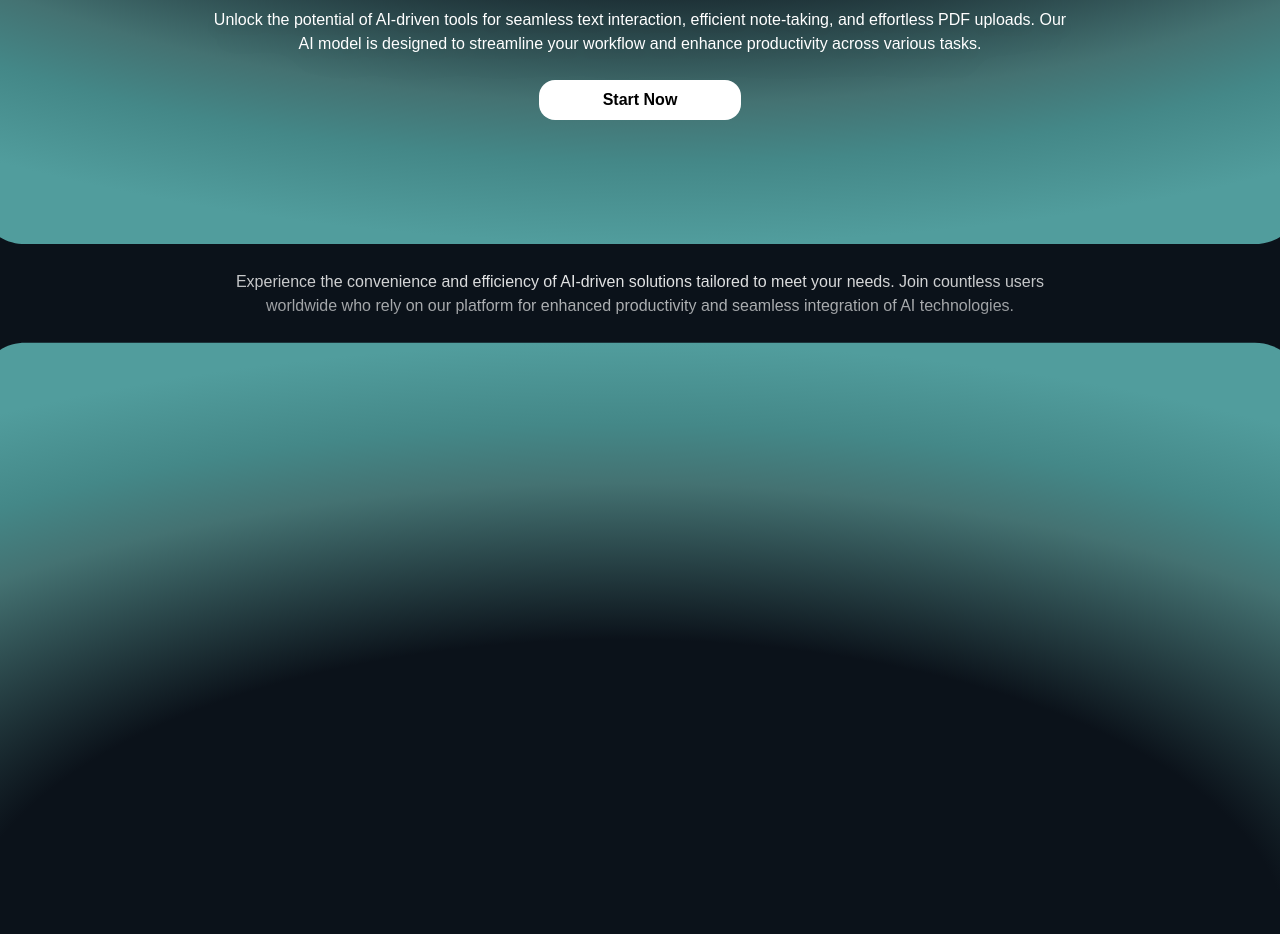
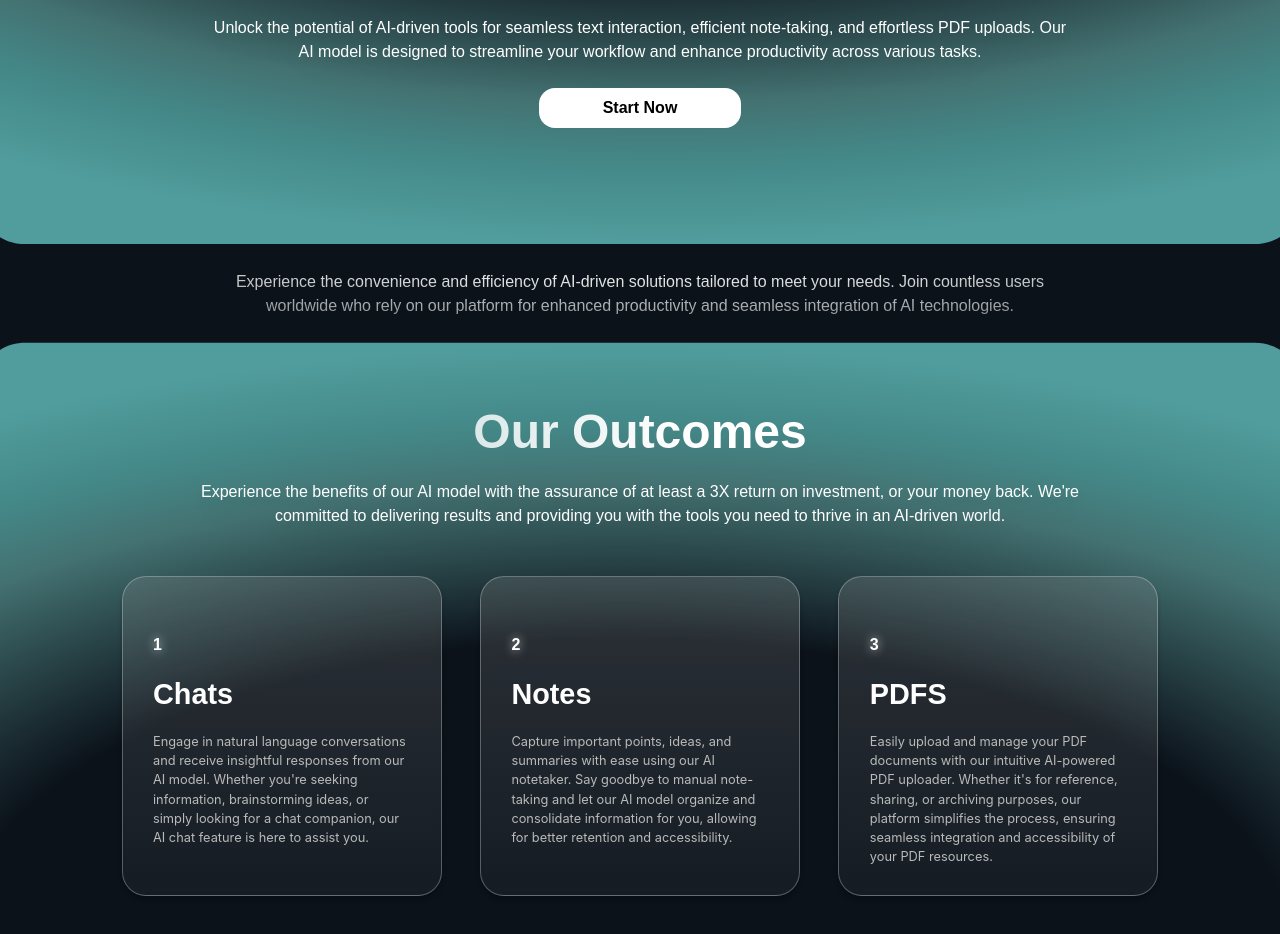
Before and after one commit to sakshamshahu/AIEDS, a React (Create React App) app in the folder client/: page / in a window 1280 px wide. Shown: the part 1618-2552 px from the top of the page. Built offline with nearby package versions, Linux system fonts and the light colour scheme.

Commit message:
feat: Outcomes content for ContextSection

```diff
--- a/client/src/components/home/ContextSection.tsx
+++ b/client/src/components/home/ContextSection.tsx
@@ -8,8 +8,8 @@ const ContextSection = () => {
           <div className="py-1 px-4 flex justify-center items-center text-[0.8rem]  bordergradient rounded-2xl bg-secondary-background font-plusjakarta font-medium text-primary-white">
             Attention: AI Enthusiasts and Knowledge Seekers
           </div>
-          <h1 className="text-primary-white font-plusjakarta font-bold w-[60rem] text-[3rem] text-center titletextbackground">Harness the Power of AI: <br /> Explore Chat, Notes, and PDF Upload Capabilities</h1>
-          <p className='text-[1rem] text-primary-white w-[54rem] text-center font-plusjakarta drop-shadow-xl shadow-black'>Unlock the potential of AI-driven tools for seamless text interaction, efficient note-taking, and effortless PDF uploads. Our AI model is designed to streamline your workflow and enhance productivity across various tasks.</p>
+          <h1 className="text-primary-white font-plusjakarta font-bold w-[60rem] text-[3rem] text-center titletextbackground mt-1">Harness the Power of AI: <br /> Explore Chat, Notes, and PDF Upload Capabilities</h1>
+          <p className='text-[1rem] text-primary-white w-[54rem] text-center font-plusjakarta drop-shadow-xl shadow-black mt-3'>Unlock the potential of AI-driven tools for seamless text interaction, efficient note-taking, and effortless PDF uploads. Our AI model is designed to streamline your workflow and enhance productivity across various tasks.</p>
           <button className="bg-white rounded-2xl text-black font-plusjakarta font-semibold text-[1rem] py-2 px-[4rem] mt-6">
             Start Now
           </button>
@@ -20,6 +20,27 @@ const ContextSection = () => {
       </div>
       <div className='relative w-[83rem] h-[38rem]'>
         <img src={rectangle} className="absolute w-[83rem] rotate-180" alt="" />
+        <div className="z-5 absolute w-full h-full flex flex-col justify-center items-center">
+          <h1 className="text-primary-white font-plusjakarta font-bold w-[60rem] text-[3rem] text-center titletextbackground">Our Outcomes</h1>
+          <p className='text-[1rem] text-primary-white w-[57rem] text-center font-plusjakarta drop-shadow-xl shadow-black mt-3'>Experience the benefits of our AI model with the assurance of at least a 3X return on investment, or your money back. We're committed to delivering results and providing you with the tools you need to thrive in an AI-driven world.</p>
+          <div className="flex justify-center items-center w-full h-fit mt-12 gap-[2.4rem]">
+              <div className="flex flex-col justify-center items-start gap-[1rem] contextboxbackground rounded-[1.5rem] w-[20rem] h-[20rem] border-[0.06px] border-gray-100 px-[1.9rem] py-[3.3rem] bg-opacity-10 border-opacity-30">
+                <div className="w-[1rem] font-plusjakarta font-bold text-primary-white text-[1rem] contextboxtextshadow">1</div>
+                <div className="w-fit font-plusjakarta font-bold text-primary-white text-[1.8rem]">Chats</div>
+                <div className="w-[16rem] h-[6.7rem] text-[0.8rem] text-tertiary-white text-left">Engage in natural language conversations and receive insightful responses from our AI model. Whether you're seeking information, brainstorming ideas, or simply looking for a chat companion, our AI chat feature is here to assist you.</div>
+              </div>
+              <div className="flex flex-col justify-center items-start gap-[1rem] contextboxbackground rounded-[1.5rem] w-[20rem] h-[20rem] border-[0.06px] border-gray-100 px-[1.9rem] py-[3.3rem] bg-opacity-10 border-opacity-30">
+                <div className="w-[1rem] font-plusjakarta font-bold text-primary-white text-[1rem] contextboxtextshadow">2</div>
+                <div className="w-fit font-plusjakarta font-bold text-primary-white text-[1.8rem]">Notes</div>
+                <div className="w-[16rem] h-[6.7rem] text-[0.8rem] text-tertiary-white text-left">Capture important points, ideas, and summaries with ease using our AI notetaker. Say goodbye to manual note-taking and let our AI model organize and consolidate information for you, allowing for better retention and accessibility.</div>
+              </div>
+              <div className="flex flex-col justify-center items-start gap-[1rem] contextboxbackground rounded-[1.5rem] w-[20rem] h-[20rem] border-[0.06px] border-gray-100 px-[1.9rem] py-[3.3rem] bg-opacity-10 border-opacity-30">
+                <div className="w-[1rem] font-plusjakarta font-bold text-primary-white text-[1rem] contextboxtextshadow">3</div>
+                <div className="w-fit font-plusjakarta font-bold text-primary-white text-[1.8rem]">PDFS</div>
+                <div className="w-[16rem] h-[6.7rem] text-[0.8rem] text-tertiary-white text-left">Easily upload and manage your PDF documents with our intuitive AI-powered PDF uploader. Whether it's for reference, sharing, or archiving purposes, our platform simplifies the process, ensuring seamless integration and accessibility of your PDF resources.</div>
+              </div>
+          </div>
+        </div>
       </div>
     </div>
   )
--- a/client/src/components/home/HeroSection.tsx
+++ b/client/src/components/home/HeroSection.tsx
@@ -8,7 +8,7 @@ const HeroSection = () => {
 
             <div className='flex flex-col w-full items-center justify-start h-full mt-[6rem]'>
                 <div className='font-redhat font-black text-[6rem] leading-none textbackground'>AIEDS</div>
-                <div className='font-redhat font-black text-[1.25rem]  rleading-none text-primary-white'>Revise, Adapt, Unleash</div>
+                <div className='font-redhat font-black text-[1.25rem]  leading-none text-primary-white'>Revise, Adapt, Unleash</div>
                 <div className='flex justify-center items-center w-full h-[100vh] relative'>
                     <img src={grid} className='w-[70rem] translate-x-0 pr-[4rem] absolute' alt="" />
                     <img src={heroVector} className='w-[40rem] translate-x-6 z-5 pr-[4rem] absolute' alt="" />
--- a/client/src/index.css
+++ b/client/src/index.css
@@ -89,15 +89,27 @@ code {
   border-radius: 50px;
   border: 2px solid transparent;
   background: linear-gradient(
-    135deg,
-    #deffea 0%,
-    #f67a7a 63.54%,
-    #d4d9ff 80.73%,
-    #dc79ff 92%
-  ) border-box;
-  -webkit-mask:
-    linear-gradient(#fff 0 0) padding-box,
-    linear-gradient(#fff 0 0);
+      135deg,
+      #deffea 0%,
+      #f67a7a 63.54%,
+      #d4d9ff 80.73%,
+      #dc79ff 92%
+    )
+    border-box;
+  -webkit-mask: linear-gradient(#fff 0 0) padding-box, linear-gradient(#fff 0 0);
   -webkit-mask-composite: destination-out;
   mask-composite: exclude;
 }
+
+.contextboxbackground {
+  background: linear-gradient(
+    180deg,
+    rgba(145, 145, 145, 0.25) 0%,
+    rgba(217, 217, 217, 0.05) 100%
+  );
+  box-shadow: 0px 4px 4px 0px rgba(0, 0, 0, 0.25);
+  backdrop-filter: blur(2px);
+}
+.contextboxtextshadow {
+  text-shadow: 0px 0px 10px rgba(255, 255, 255, 0.75);
+}
--- a/client/tailwind.config.js
+++ b/client/tailwind.config.js
@@ -8,6 +8,7 @@ module.exports = {
         'secondary-background' : '#7b7b7b29',
         'secondary-white': '#c7c7c7',
         'primary-white': '#FFF',
+        'tertiary-white': '#BABABA'
       },
       transitionTimingFunction: {
         'out-flex': 'cubic-bezier(0.05, 0.6, 0.4, 0.9)',
```
